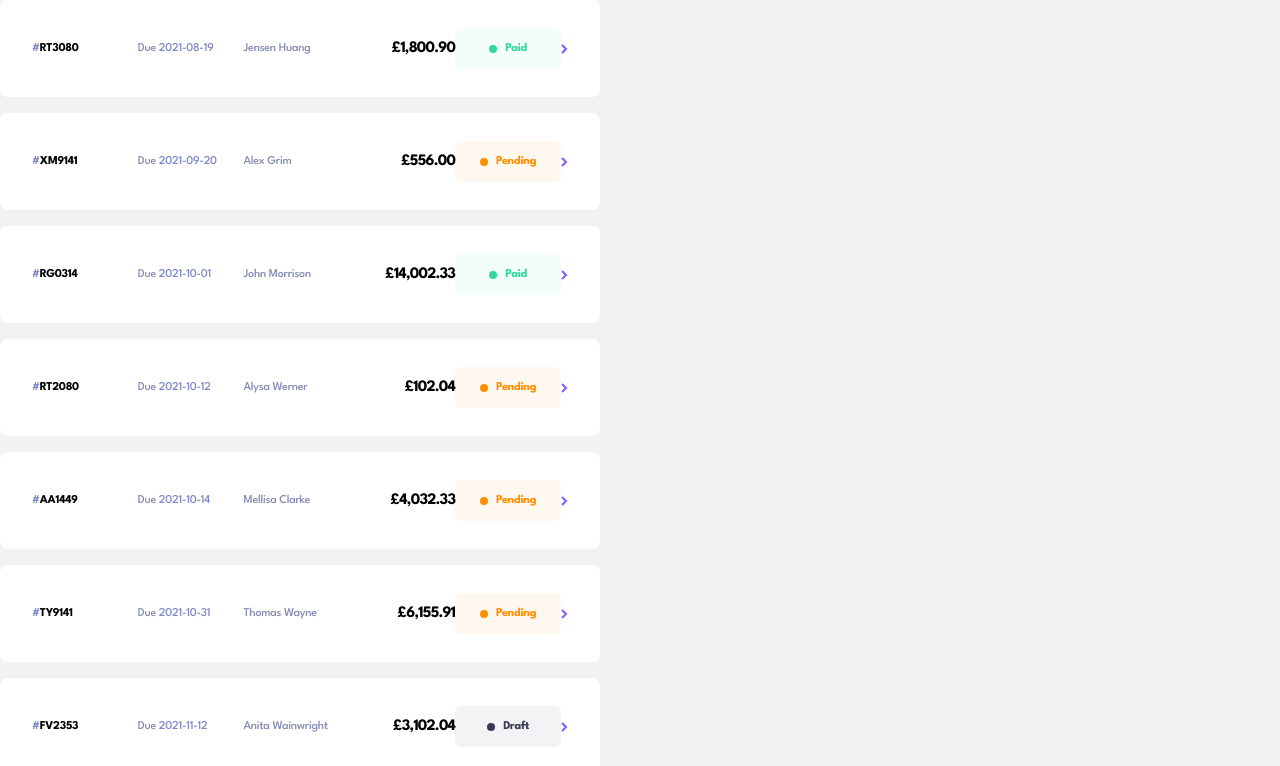
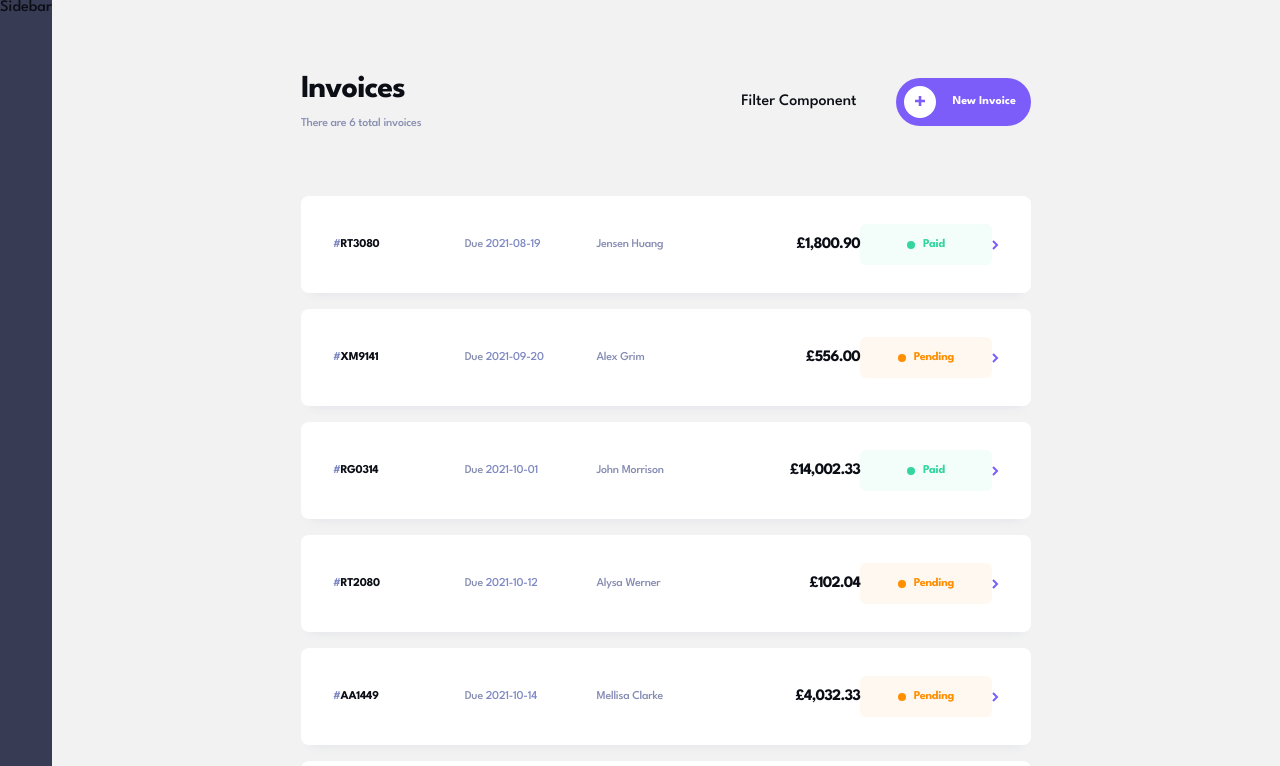
Before and after one commit to yjcyun/frontend_mentor, a Vue app in the folder guru/invoice-app/final-code/: page / in a window 1280 px wide. Shown: the top 766 px of the page. Built offline with nearby package versions, Linux system fonts and the light colour scheme.

Commit message:
invoice:  Add Layout component

```diff
--- a/guru/invoice-app/final-code/src/App.vue
+++ b/guru/invoice-app/final-code/src/App.vue
@@ -1,14 +1,23 @@
 <template>
-  <invoice-list :invoices="invoices"></invoice-list>
-  <base-button mode="btn-1">Hello</base-button>
+  <TheLayout>
+    <the-header></the-header>
+    <invoice-list :invoices="invoices"></invoice-list>
+  </TheLayout>
 </template>
 
 <script>
 import InvoiceList from "./components/invoices/InvoiceList.vue";
+import TheHeader from "./components/header/TheHeader.vue";
 import devData from "../data.json";
+import TheLayout from "./components/layout/TheLayout.vue";
 
 export default {
-  components: { InvoiceList },
+  components: {
+    InvoiceList,
+    TheHeader,
+    TheLayout,
+    TheLayout,
+  },
   data() {
     return {
       invoices: devData,
--- /dev/null
+++ b/guru/invoice-app/final-code/src/components/header/TheHeader.vue
@@ -0,0 +1,31 @@
+<template>
+  <div class="the-header">
+    <div>
+      <h1 class="h1">Invoices</h1>
+      <p class="body1 sub-heading">There are 6 total invoices</p>
+    </div>
+    <div class="end">
+      <div>Filter Component</div>
+      <base-button mode="btn-1">New Invoice</base-button>
+    </div>
+  </div>
+</template>
+
+<style scoped>
+.the-header {
+  margin-bottom: 65px;
+  display: flex;
+  justify-content: space-between;
+}
+.sub-heading {
+  margin-top: 8px;
+  color: var(--color-blue-88);
+}
+
+.end {
+  display: flex;
+  align-items: center;
+  justify-content: center;
+  gap: 40px;
+}
+</style>
--- a/guru/invoice-app/final-code/src/components/invoices/InvoiceItem.vue
+++ b/guru/invoice-app/final-code/src/components/invoices/InvoiceItem.vue
@@ -45,6 +45,7 @@ a {
   border-radius: 8px;
   align-items: center;
   padding: 28px 32px;
+  box-shadow: 0px 10px 10px -10px rgba(72, 84, 159, 0.100397);
 }
 
 li div {
--- a/guru/invoice-app/final-code/src/components/invoices/InvoiceList.vue
+++ b/guru/invoice-app/final-code/src/components/invoices/InvoiceList.vue
@@ -26,6 +26,5 @@ ul {
   display: flex;
   flex-direction: column;
   gap: 16px;
-  max-width: 600px;
 }
 </style>
--- /dev/null
+++ b/guru/invoice-app/final-code/src/components/layout/TheLayout.vue
@@ -0,0 +1,34 @@
+<template>
+  <div class="layout">
+    <the-sidebar></the-sidebar>
+    <main>
+      <div class="wrapper"><slot></slot></div>
+    </main>
+  </div>
+</template>
+
+<script>
+import TheSidebar from "./TheSidebar.vue";
+
+export default {
+  components: { TheSidebar },
+};
+</script>
+
+<style scoped>
+.layout {
+  display: flex;
+  min-height: 100vh;
+}
+
+main {
+  margin: auto;
+  padding: 72px 24px;
+  width: 100%;
+}
+
+.wrapper {
+  max-width: 730px;
+  margin: auto;
+}
+</style>
--- /dev/null
+++ b/guru/invoice-app/final-code/src/components/layout/TheSidebar.vue
@@ -0,0 +1,9 @@
+<template>
+  <aside>Sidebar</aside>
+</template>
+
+<style scoped>
+aside {
+  background: var(--color-navy-37);
+}
+</style>
--- a/guru/invoice-app/final-code/src/style.css
+++ b/guru/invoice-app/final-code/src/style.css
@@ -30,25 +30,35 @@
   box-sizing: border-box;
 }
 
+html, body, div, span, h1, h2, h3, h4, h5, h6, p, ol, ul, li{
+	margin: 0;
+	padding: 0;
+	border: 0;
+	outline: 0;
+	font-weight: inherit;
+	font-style: inherit;
+	font-size: 100%;
+	font-family: inherit;
+	vertical-align: baseline;
+}
 
 body {
   margin: 0;
   font-family: var(--font-family);
   background-color: #F2F2F2;
+  color: var(--color-black-0C);
 }
 
-
-
-ul {
-  list-style: none;
-  padding-left: 0;
-  margin: 0;
+ol, ul {
+	list-style: none;
 }
 
 a {
   text-decoration: none;
   color:inherit;
 }
+
+
 
 /* Typography */
 .h1 {
```
